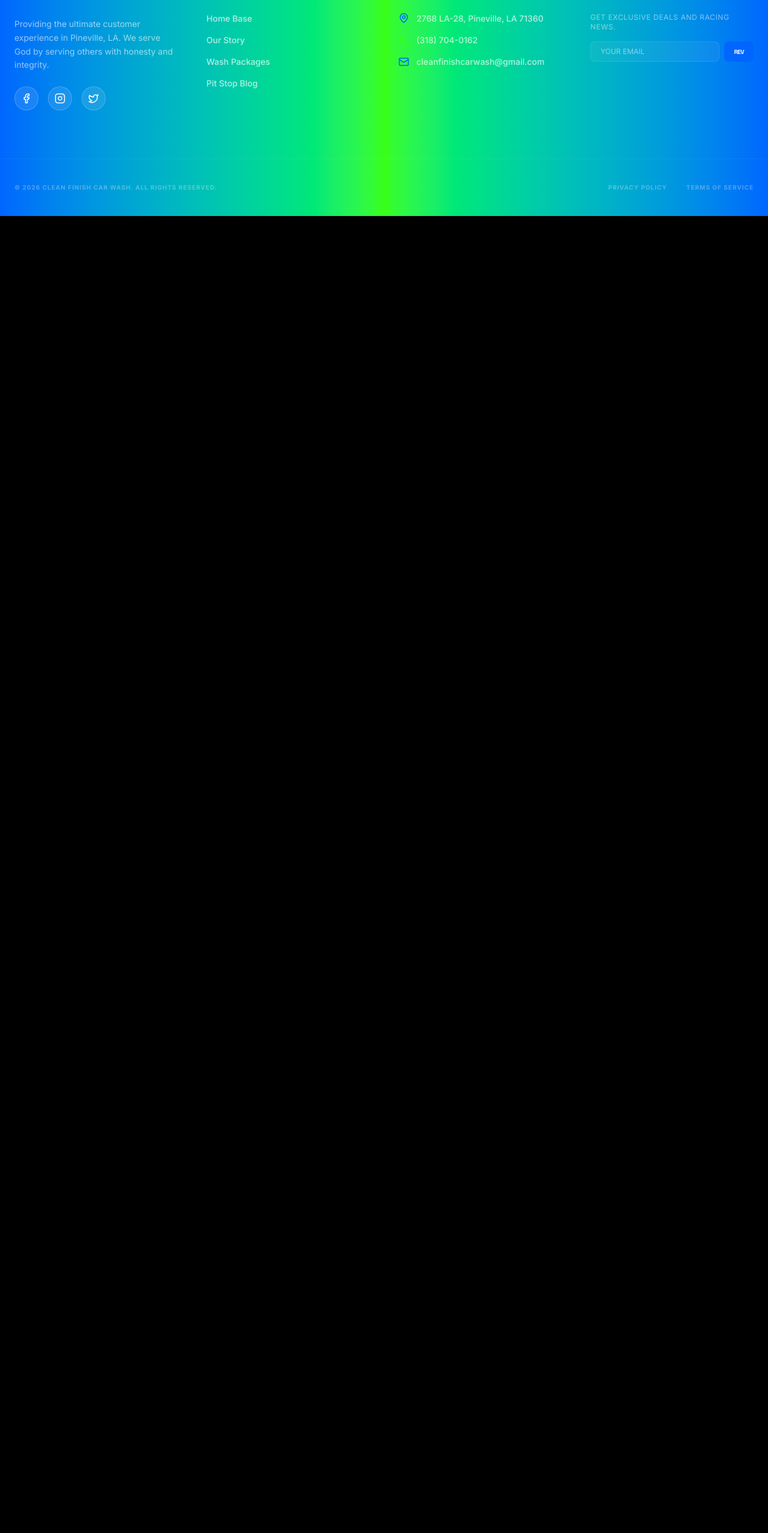
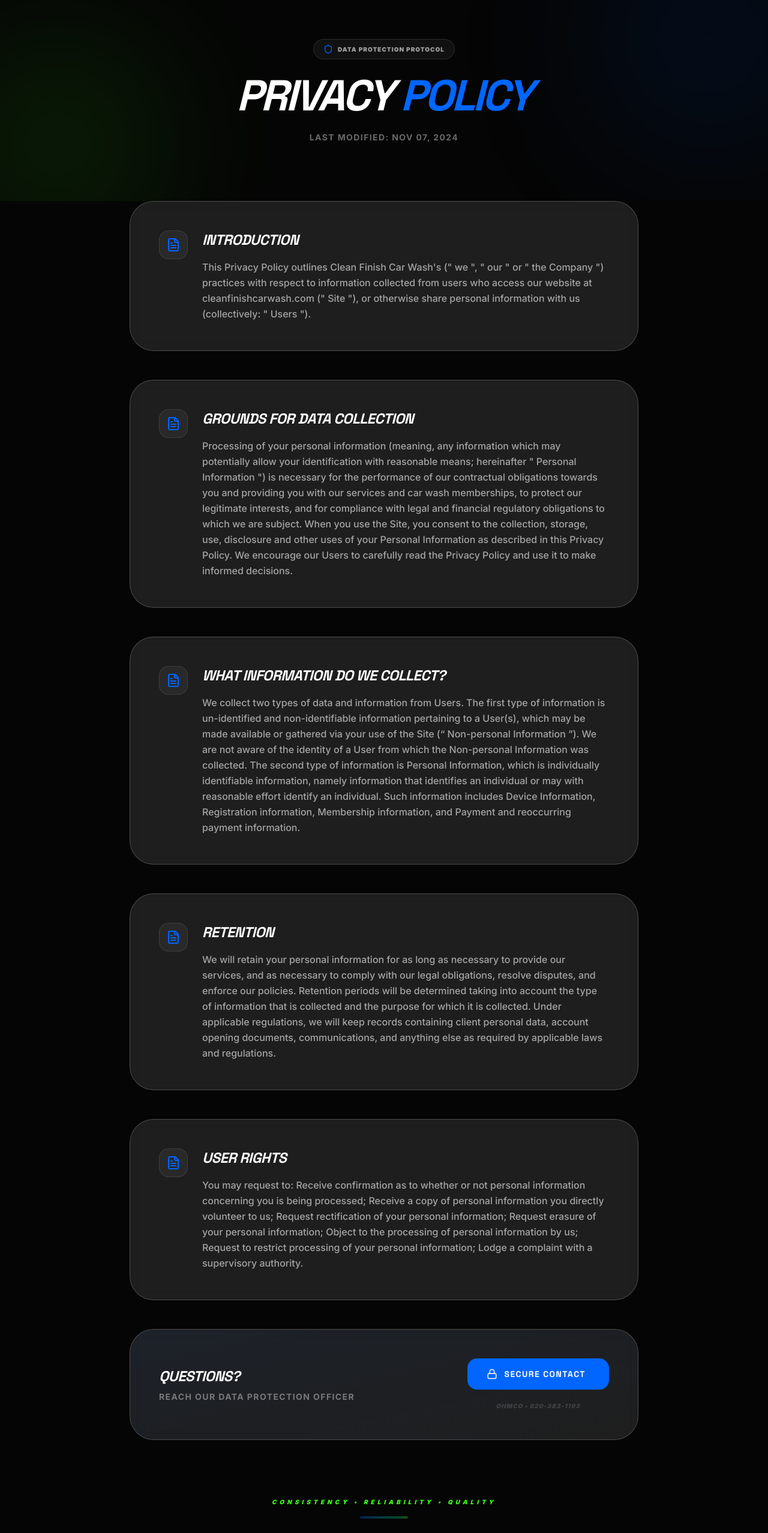
Before and after one commit to Founditmarketing/clean_finish_car_wash, a React (Vite) app: page /privacy-policy in a window 1280 px wide. Shown: the part 111-2666 px from the top of the page at 60% size. Before the commit the page ends 800 px from the top, so only its background shows below. Built offline with nearby package versions, Linux system fonts and the light colour scheme.

Commit message:
Update contact info and add Privacy Policy

```diff
--- a/src/App.tsx
+++ b/src/App.tsx
@@ -7,6 +7,7 @@ import { Gallery } from './pages/Gallery';
 import { Contact } from './pages/Contact';
 import { PitStop } from './pages/PitStop';
 import { BlogPostDetail } from './pages/BlogPostDetail';
+import { PrivacyPolicy } from './pages/PrivacyPolicy';
 
 const ScrollToTop = () => {
   const { pathname } = useLocation();
@@ -33,6 +34,7 @@ export default function App() {
             <Route path="/gallery" element={<Gallery />} />
             <Route path="/pitstop" element={<PitStop />} />
             <Route path="/pitstop/:id" element={<BlogPostDetail />} />
+            <Route path="/privacy-policy" element={<PrivacyPolicy />} />
             <Route path="/contact" element={<Contact />} />
           </Routes>
         </main>
--- a/src/components/Layout.tsx
+++ b/src/components/Layout.tsx
@@ -66,7 +66,7 @@ export const Footer = () => {
             Providing the ultimate customer experience in Pineville, LA. We serve God by serving others with honesty and integrity.
           </p>
           <div className="flex gap-4">
-            <a href="#" className="w-10 h-10 rounded-full glass flex items-center justify-center hover:bg-racing-blue transition-colors group">
+            <a href="https://www.facebook.com/cleanfinishcarwashLA" target="_blank" rel="noopener noreferrer" className="w-10 h-10 rounded-full glass flex items-center justify-center hover:bg-racing-blue transition-colors group">
               <Facebook size={18} className="group-hover:text-white transition-colors" />
             </a>
             <a href="#" className="w-10 h-10 rounded-full glass flex items-center justify-center hover:bg-neon-green transition-colors group">
@@ -125,7 +125,7 @@ export const Footer = () => {
       <div className="max-w-7xl mx-auto px-6 mt-20 pt-10 border-t border-white/5 flex flex-col md:flex-row justify-between items-center gap-4 text-[10px] font-bold text-white/30 uppercase tracking-widest">
         <p>© 2026 CLEAN FINISH CAR WASH. ALL RIGHTS RESERVED.</p>
         <div className="flex gap-8">
-          <Link to="/privacy">Privacy Policy</Link>
+          <Link to="/privacy-policy">Privacy Policy</Link>
           <Link to="/terms">Terms of Service</Link>
         </div>
       </div>
--- a/src/pages/Contact.tsx
+++ b/src/pages/Contact.tsx
@@ -81,7 +81,7 @@ export const Contact = () => {
                     <MapPin className="text-neon-green shrink-0" />
                     <div>
                       <h4 className="font-display font-black uppercase text-xs tracking-widest mb-2">Track Location</h4>
-                      <p className="text-xs text-white/60 font-bold uppercase">2768 LA-28, Pineville, LA</p>
+                      <p className="text-xs text-white/60 font-bold uppercase">2768 Louisiana Highway 28, Pineville, Louisiana 71360</p>
                       <p className="text-[10px] text-neon-green font-black uppercase mt-1">Next to Autozone</p>
                     </div>
                   </div>
--- /dev/null
+++ b/src/pages/PrivacyPolicy.tsx
@@ -0,0 +1,132 @@
+import React from 'react';
+import { motion } from 'motion/react';
+import { Shield, Lock, Eye, FileText, ChevronRight } from 'lucide-react';
+
+export const PrivacyPolicy = () => {
+    const sections = [
+        {
+            title: "Introduction",
+            content: "This Privacy Policy outlines Clean Finish Car Wash's (\" we \", \" our \" or \" the Company \") practices with respect to information collected from users who access our website at cleanfinishcarwash.com (\" Site \"), or otherwise share personal information with us (collectively: \" Users \")."
+        },
+        {
+            title: "Grounds for data collection",
+            content: "Processing of your personal information (meaning, any information which may potentially allow your identification with reasonable means; hereinafter \" Personal Information \") is necessary for the performance of our contractual obligations towards you and providing you with our services and car wash memberships, to protect our legitimate interests, and for compliance with legal and financial regulatory obligations to which we are subject. When you use the Site, you consent to the collection, storage, use, disclosure and other uses of your Personal Information as described in this Privacy Policy. We encourage our Users to carefully read the Privacy Policy and use it to make informed decisions."
+        },
+        {
+            title: "What information do we collect?",
+            content: "We collect two types of data and information from Users. \n\nThe first type of information is un-identified and non-identifiable information pertaining to a User(s), which may be made available or gathered via your use of the Site (“ Non-personal Information ”). We are not aware of the identity of a User from which the Non-personal Information was collected. \n\nThe second type of information is Personal Information, which is individually identifiable information, namely information that identifies an individual or may with reasonable effort identify an individual. Such information includes Device Information, Registration information, Membership information, and Payment and reoccurring payment information."
+        },
+        {
+            title: "Retention",
+            content: "We will retain your personal information for as long as necessary to provide our services, and as necessary to comply with our legal obligations, resolve disputes, and enforce our policies. Retention periods will be determined taking into account the type of information that is collected and the purpose for which it is collected. Under applicable regulations, we will keep records containing client personal data, account opening documents, communications, and anything else as required by applicable laws and regulations."
+        },
+        {
+            title: "User Rights",
+            content: "You may request to: Receive confirmation as to whether or not personal information concerning you is being processed; Receive a copy of personal information you directly volunteer to us; Request rectification of your personal information; Request erasure of your personal information; Object to the processing of personal information by us; Request to restrict processing of your personal information; Lodge a complaint with a supervisory authority."
+        }
+    ];
+
+    return (
+        <div className="pt-20 bg-deep-black min-h-screen">
+            {/* Hero Header */}
+            <section className="relative py-24 overflow-hidden">
+                <div className="absolute top-0 left-0 w-full h-full checkered-bg opacity-5 pointer-events-none" />
+                <div className="absolute -top-24 -right-24 w-96 h-96 bg-racing-blue/10 blur-[120px] rounded-full" />
+                <div className="absolute -bottom-24 -left-24 w-96 h-96 bg-neon-green/10 blur-[120px] rounded-full" />
+
+                <div className="max-w-4xl mx-auto px-6 relative z-10 text-center">
+                    <motion.div
+                        initial={{ opacity: 0, y: 20 }}
+                        animate={{ opacity: 1, y: 0 }}
+                        className="inline-flex items-center gap-2 bg-white/5 border border-white/10 px-4 py-2 rounded-full mb-6"
+                    >
+                        <Shield size={16} className="text-racing-blue" />
+                        <span className="text-[10px] font-black uppercase tracking-widest text-white/60">Data Protection Protocol</span>
+                    </motion.div>
+
+                    <motion.h1
+                        initial={{ opacity: 0, y: 20 }}
+                        animate={{ opacity: 1, y: 0 }}
+                        transition={{ delay: 0.1 }}
+                        className="font-display font-black text-6xl md:text-7xl italic uppercase tracking-tighter mb-6"
+                    >
+                        PRIVACY <span className="text-racing-blue">POLICY</span>
+                    </motion.h1>
+
+                    <motion.p
+                        initial={{ opacity: 0, y: 20 }}
+                        animate={{ opacity: 1, y: 0 }}
+                        transition={{ delay: 0.2 }}
+                        className="text-white/40 font-bold uppercase tracking-widest text-sm"
+                    >
+                        Last Modified: Nov 07, 2024
+                    </motion.p>
+                </div>
+            </section>
+
+            {/* Policy Content */}
+            <section className="pb-32 relative">
+                <div className="max-w-4xl mx-auto px-6">
+                    <div className="space-y-12">
+                        {sections.map((section, i) => (
+                            <motion.div
+                                key={i}
+                                initial={{ opacity: 0, x: -20 }}
+                                whileInView={{ opacity: 1, x: 0 }}
+                                viewport={{ once: true }}
+                                transition={{ delay: i * 0.1 }}
+                                className="glass p-8 md:p-12 rounded-[40px] border border-white/5 relative group hover:border-racing-blue/30 transition-colors"
+                            >
+                                <div className="flex items-start gap-6">
+                                    <div className="w-12 h-12 rounded-2xl bg-white/5 border border-white/10 flex items-center justify-center shrink-0 group-hover:bg-racing-blue/10 transition-colors">
+                                        <FileText className="text-racing-blue" size={24} />
+                                    </div>
+                                    <div className="space-y-4">
+                                        <h2 className="font-display font-black text-2xl uppercase italic tracking-tight text-white group-hover:text-racing-blue transition-colors">
+                                            {section.title}
+                                        </h2>
+                                        <p className="text-white/60 leading-relaxed font-medium">
+                                            {section.content}
+                                        </p>
+                                    </div>
+                                </div>
+                            </motion.div>
+                        ))}
+
+                        {/* Contact Section in Policy */}
+                        <motion.div
+                            initial={{ opacity: 0, y: 20 }}
+                            whileInView={{ opacity: 1, y: 0 }}
+                            viewport={{ once: true }}
+                            className="glass p-8 md:p-12 rounded-[40px] border-2 border-racing-blue/20 bg-gradient-to-br from-racing-blue/5 to-transparent"
+                        >
+                            <div className="flex flex-col md:flex-row items-center justify-between gap-8 text-center md:text-left">
+                                <div className="space-y-2">
+                                    <h3 className="font-display font-black text-2xl uppercase italic tracking-tight">Questions?</h3>
+                                    <p className="text-white/40 text-sm font-bold uppercase tracking-widest">Reach our Data Protection Officer</p>
+                                </div>
+                                <div className="flex flex-col gap-3">
+                                    <a href="mailto:cleanfinishcarwash@gmail.com" className="bg-racing-blue text-white px-8 py-4 rounded-2xl font-display font-black uppercase tracking-widest text-sm hover:scale-105 transition-transform flex items-center gap-3">
+                                        <Lock size={18} />
+                                        Secure Contact
+                                    </a>
+                                    <p className="text-[10px] text-white/30 text-center font-black uppercase italic tracking-widest mt-2 px-12 opacity-50">
+                                        OhmCo • 920-383-1193
+                                    </p>
+                                </div>
+                            </div>
+                        </motion.div>
+
+                        {/* Footnote */}
+                        <div className="text-center space-y-4 pt-12">
+                            <p className="text-[10px] font-black uppercase tracking-[0.5em] text-neon-green italic">
+                                Consistency • Reliability • Quality
+                            </p>
+                            <div className="w-20 h-1 bg-gradient-to-r from-racing-blue to-neon-green mx-auto rounded-full opacity-30" />
+                        </div>
+                    </div>
+                </div>
+            </section>
+        </div>
+    );
+};
```
